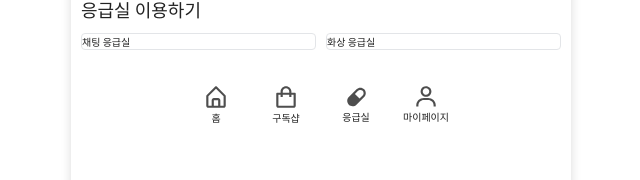
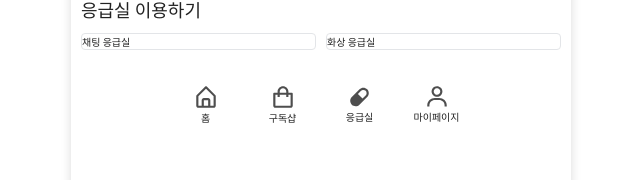
Before and after one commit to ycjeon0129/Planty, a React (Create React App) app in the folder frontend/: page /emergency in a window 1280 px wide. Shown: the part 193-373 px from the top of the page, without its empty margins (319-959 px from the left). Built offline with nearby package versions, Linux system fonts and the light colour scheme.

Commit message:
[FE] Add : TabBarItem 간격 수정

```diff
--- a/frontend/src/components/organisms/common/TabBarList/TabBarList.scss
+++ b/frontend/src/components/organisms/common/TabBarList/TabBarList.scss
@@ -4,7 +4,7 @@
     height: 50px;
     display: flex;
     justify-content: center;
-    gap: 10px;
+    gap: 17px;
     align-items: center;
     align-content: center;
 }
```
